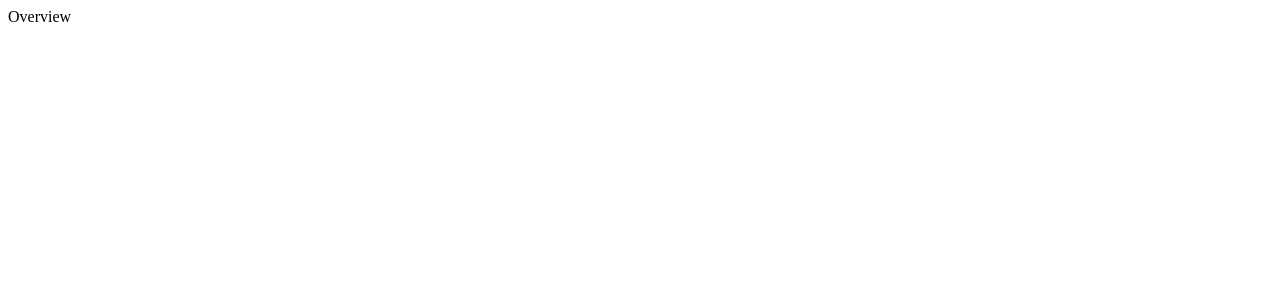
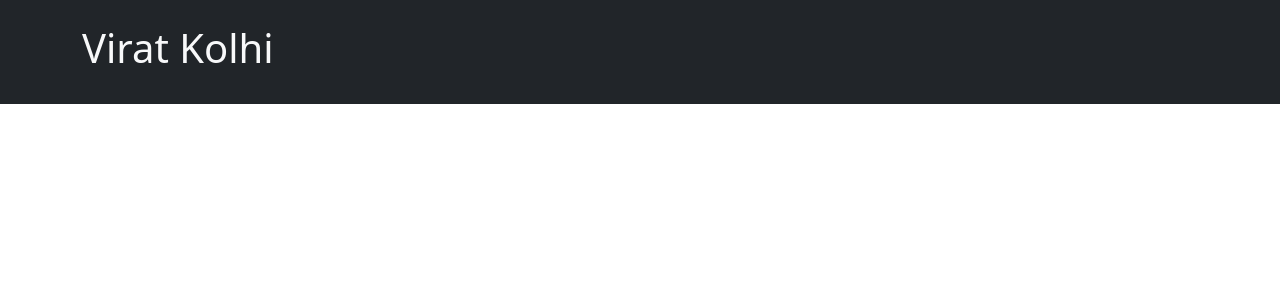
Before and after one commit to 7vTr0x7/React.js-2, a React (Vite) app in the folder IR_HW2/: page / in a window 1280 px wide. Shown: the top 300 px of the page. Built offline with nearby package versions, Linux system fonts and the light colour scheme.

Commit message:
IR_HW2 - Header

```diff
--- a/IR_HW2/src/App.jsx
+++ b/IR_HW2/src/App.jsx
@@ -1,4 +1,6 @@
 import React from "react";
+import "bootstrap/dist/css/bootstrap.min.css";
+
 import Overview from "./pages/Overview";
 
 const App = () => {
--- /dev/null
+++ b/IR_HW2/src/components/Header.jsx
@@ -0,0 +1,21 @@
+import React from "react";
+import { NavLink } from "react-router-dom";
+
+const Header = () => {
+  return (
+    <header className="bg-dark text-light">
+      <div className="container pt-4">
+        <h1>Virat Kolhi</h1>
+        <nav>
+          <ul className="nav pt-4">
+            {/* <li className="nav-item"><NavLink to="#" className="nav-link">Overview</NavLink></li>
+            <li className="nav-item"><NavLink to="#" className="nav-link">Biography</NavLink></li>
+            <li className="nav-item"><NavLink to="#" className="nav-link">Records</NavLink></li> */}
+          </ul>
+        </nav>
+      </div>
+    </header>
+  );
+};
+
+export default Header;
--- a/IR_HW2/src/pages/Overview.jsx
+++ b/IR_HW2/src/pages/Overview.jsx
@@ -1,7 +1,12 @@
 import React from "react";
+import Header from "../components/Header";
 
 const Overview = () => {
-  return <div>Overview</div>;
+  return (
+    <>
+      <Header />
+    </>
+  );
 };
 
 export default Overview;
```
